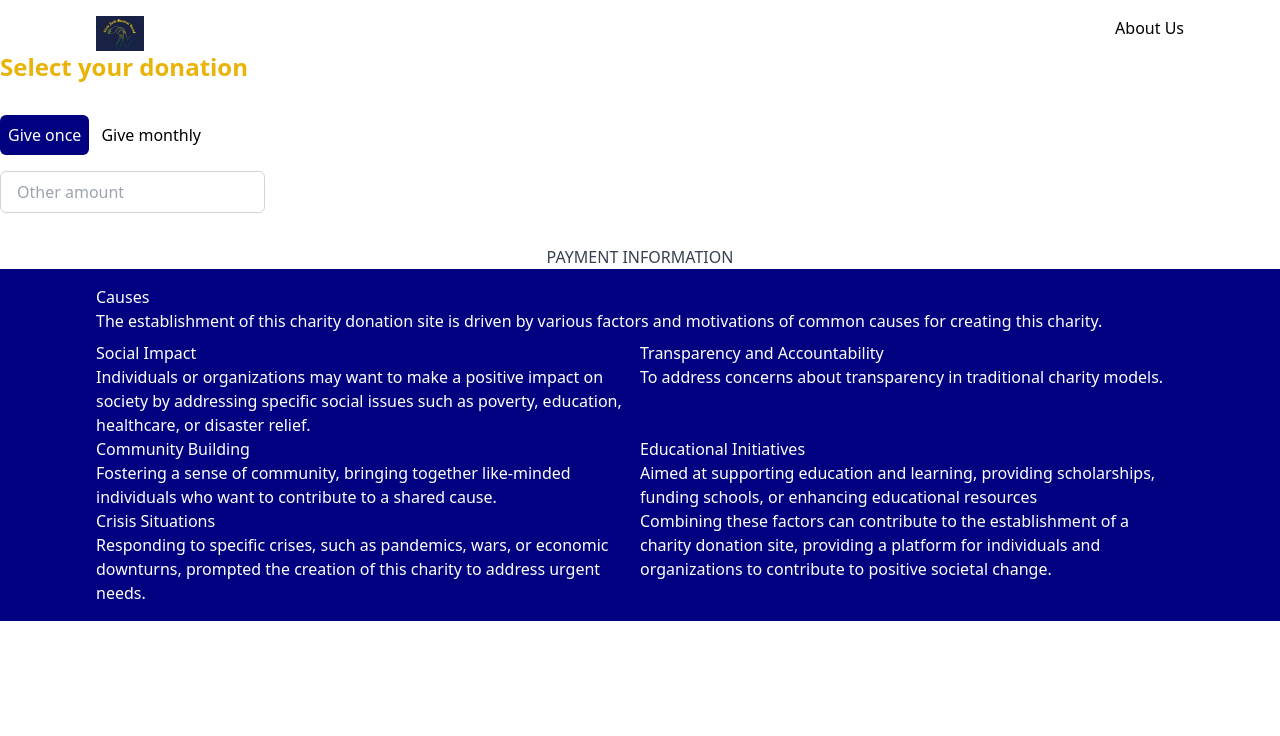
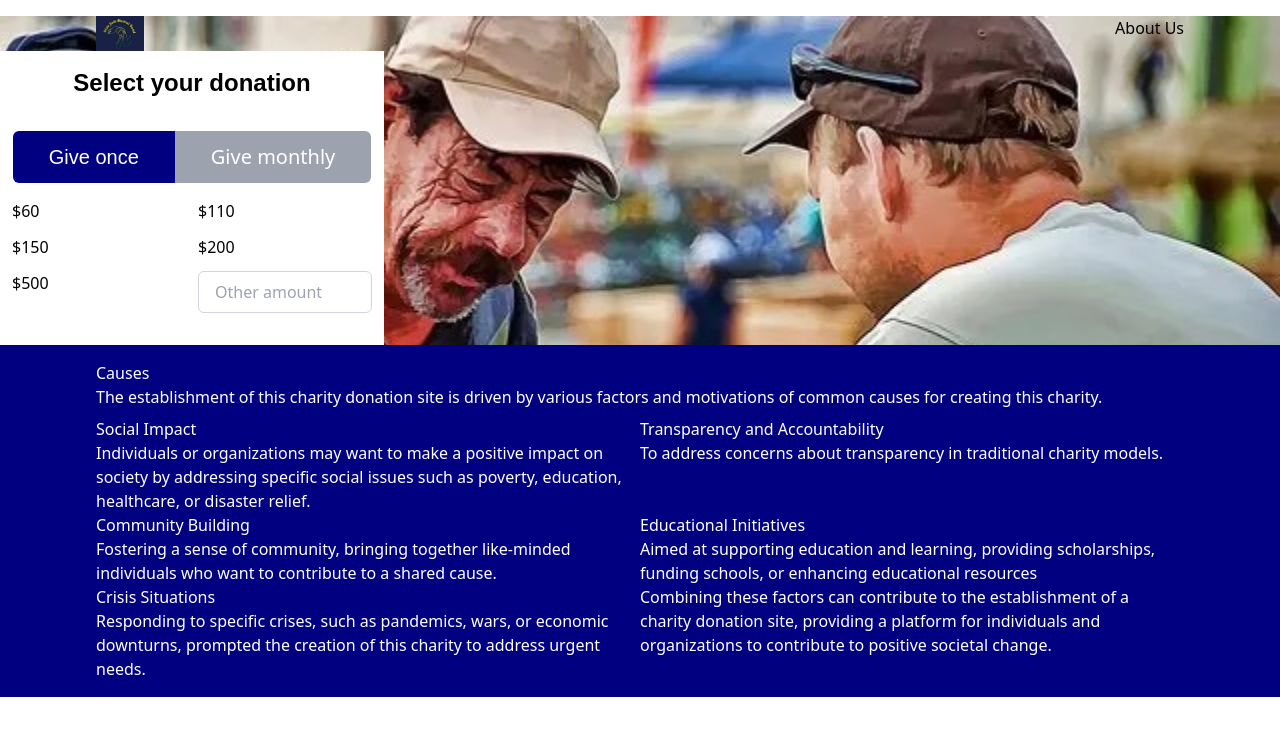
Before and after one commit to DixieJade/dominiquecharity, a React (Create React App) app: page / in a window 1280 px wide. Shown: the top 736 px of the page. Built offline with nearby package versions, Linux system fonts and the light colour scheme.

Commit message:
payment option

```diff
--- a/src/components/Payment/index.jsx
+++ b/src/components/Payment/index.jsx
@@ -3,19 +3,19 @@
 const Index = () => {
   const [donationAmount, setDonationAmount] = useState("");
   const [donationFrequency, setDonationFrequency] = useState("once");
-  // ... other state variables as needed
 
   return (
-    <div className="container mx-auto">
-      <h2 className="text-2xl font-bold text-yellow-500 mb-8">
+    <div className="mx-auto">
+      <div className="shadow-lg bg-white w-96 px-3 py-4 flex flex-col items-center">
+        <h2 className="text-2xl text-center font-semibold font-Lora mb-8">
           Select your donation
         </h2>
         <div className="flex items-center mb-4">
           <label
-          className={`mr-3 ${
+            className={` ${
               donationFrequency === "once"
-              ? "bg-[#000080] text-white p-2 rounded-md"
-              : ""
+                ? "bg-[#000080] text-white py-3 px-9 rounded-l-md text-xl font-recoleta"
+                : "bg-gray-400 text-xl text-white py-3 px-9 rounded-l-md"
             }`}
           >
             <input
@@ -29,10 +29,10 @@
             Give once
           </label>
           <label
-          className={`mr-4 ${
+            className={` ${
               donationFrequency === "monthly"
-              ? "bg-[#000080] text-white p-2 rounded-md"
-              : ""
+                ? "bg-[#000080] text-white py-3 px-9 rounded-r-md text-xl font-recoleta"
+                : "bg-gray-400 text-xl text-white py-3 px-9 rounded-r-md"
             }`}
           >
             <input
@@ -46,8 +46,13 @@
             Give monthly
           </label>
         </div>
-      <div className="mb-4">{/* Options for donation amounts */}</div>
-      <div className="mb-8">
+        {donationFrequency === "once" && (
+          <div className="mb-4 grid grid-cols-2 gap-x-3 gap-y-3">
+            <p onClick={(e) => setDonationAmount(e.target.value)}>$60</p>
+            <p onClick={(e) => setDonationAmount(e.target.value)}>$110</p>
+            <p onClick={(e) => setDonationAmount(e.target.value)}>$150</p>
+            <p onClick={(e) => setDonationAmount(e.target.value)}>$200</p>
+            <p onClick={(e) => setDonationAmount(e.target.value)}>$500</p>
             <input
               type="text"
               value={donationAmount}
@@ -56,10 +61,40 @@
               className="border border-gray-300 rounded-md px-4 py-2"
             />
           </div>
-      <div className="text-center mt-4">
-        <a href="#" className="text-gray-700 no-underline">
-          PAYMENT INFORMATION
-        </a>
+        )}
+        {donationFrequency === "monthly" && (
+          <div className="mb-4 grid grid-cols-2 gap-x-3 gap-y-2">
+            <p
+              onClick={(e) => setDonationAmount(e.target.value)}
+              className={
+                donationAmount
+                  ? "text-lg font-recoleta bg-[#000080]"
+                  : "text-lg font-recoleta bg-gray-400"
+              }
+            >
+              $20 / month
+            </p>
+            <p onClick={(e) => setDonationAmount(e.target.value)}>
+              $40 / month
+            </p>
+            <p onClick={(e) => setDonationAmount(e.target.value)}>
+              $60 / month
+            </p>
+            <p onClick={(e) => setDonationAmount(e.target.value)}>
+              $80 / month
+            </p>
+            <p onClick={(e) => setDonationAmount(e.target.value)}>
+              $100 / month
+            </p>
+            <input
+              type="text"
+              value={donationAmount}
+              onChange={(e) => setDonationAmount(e.target.value)}
+              placeholder="Other amount"
+              className="border border-gray-300 rounded-md px-4 py-2"
+            />
+          </div>
+        )}
       </div>
     </div>
   );
--- a/src/pages/Homepage/index.jsx
+++ b/src/pages/Homepage/index.jsx
@@ -5,12 +5,12 @@
 const index = () => {
   return (
     <div className="py-4">
-      <section>
+      <section className="bg-heroBg bg-cover bg-no-repeat">
         <Navbar />
+        <div>
+          <Payment />
+        </div>
       </section>
-      <div>
-        <Payment />
-      </div>
       <section className="bg-[#000080] text-white py-4">
         <div className="px-24">
           <div className="flex flex-col gap-2">
--- a/tailwind.config.js
+++ b/tailwind.config.js
@@ -2,7 +2,15 @@
 module.exports = {
   content: ["./src/**/*.{html,js,jsx}"],
   theme: {
-    extend: {},
+    fontFamily: {
+      recoleta: ["Recoleta", "sans-serif"],
+      Lora: ["Lora", "sans-serif"],
+    },
+    extend: {
+      backgroundImage: {
+        heroBg: "url('/src/assets/needyPicture.jpg')",
+      },
+    },
   },
   plugins: [],
 };
```
Also changed, not shown: src/assets/needyPicture.jpg (added). Lines whose indentation alone changed are shown as unchanged.
